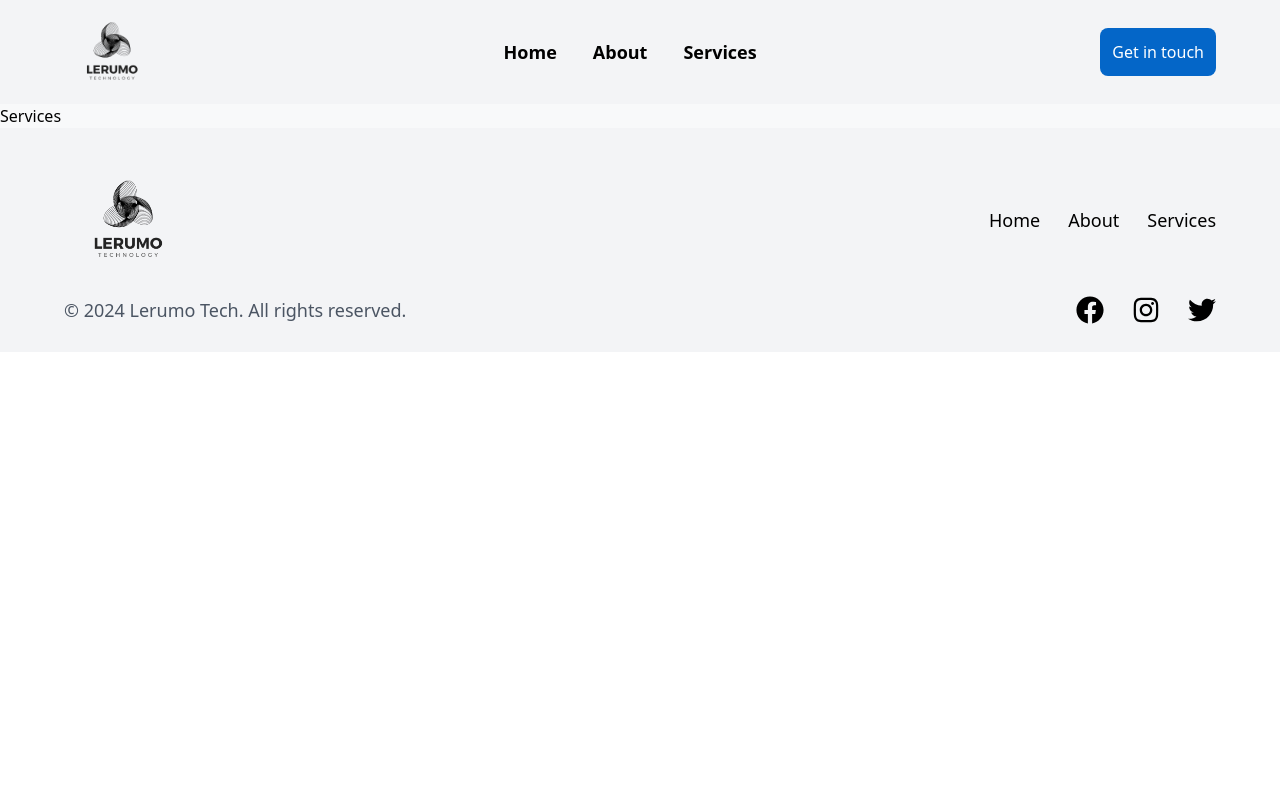
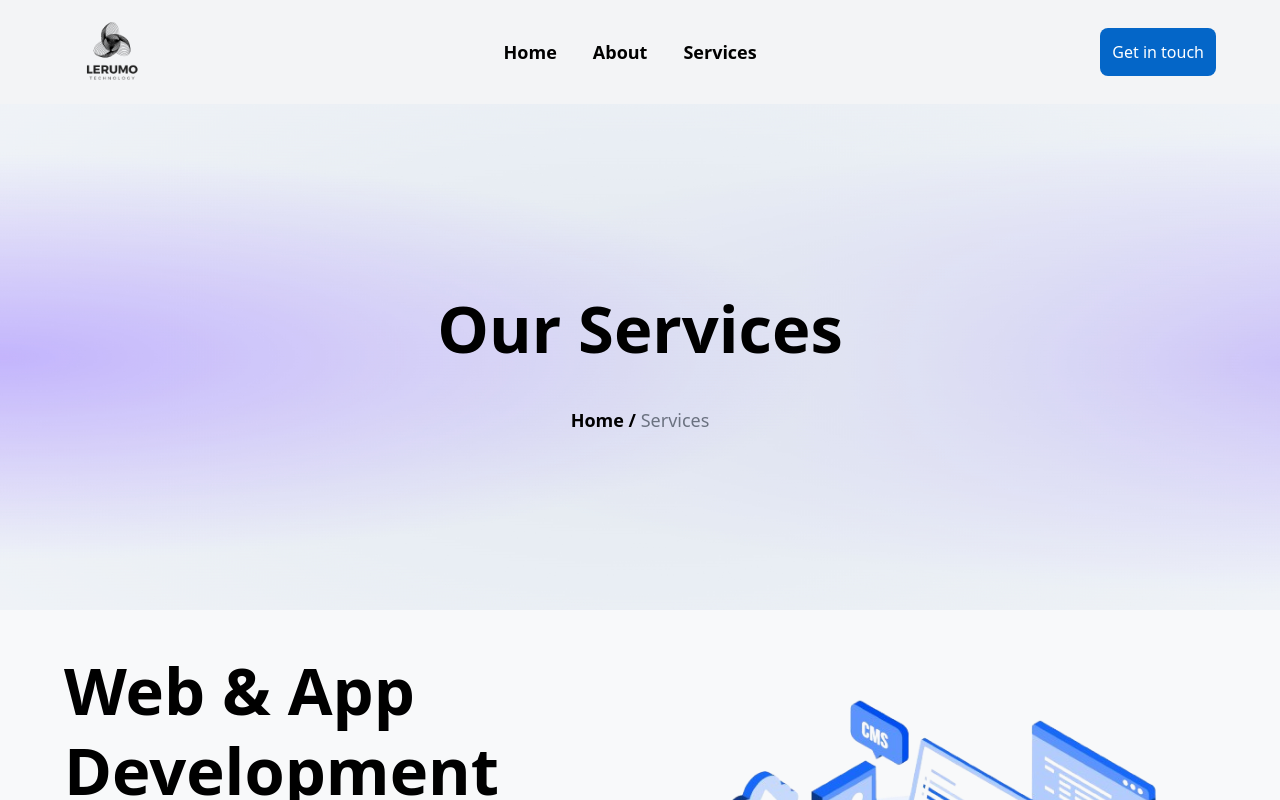
Before and after one commit to rorisangputu/lerumoweb, a React (Vite) app: page /services in a window 1280 px wide. Shown: the top 800 px of the page. Built offline with nearby package versions, Linux system fonts and the light colour scheme.

Commit message:
moving files

```diff
--- a/src/Pages/Services.jsx
+++ b/src/Pages/Services.jsx
@@ -1,8 +1,13 @@
+import Hero from "../Components/Services/Hero"
+import WebDev from "../Components/Services/WebDev"
 
 
 const Services = () => {
     return (
-        <div>Services</div>
+        <div className="min-h-screen">
+            <Hero />
+            <WebDev />
+        </div>
     )
 }
 
```
